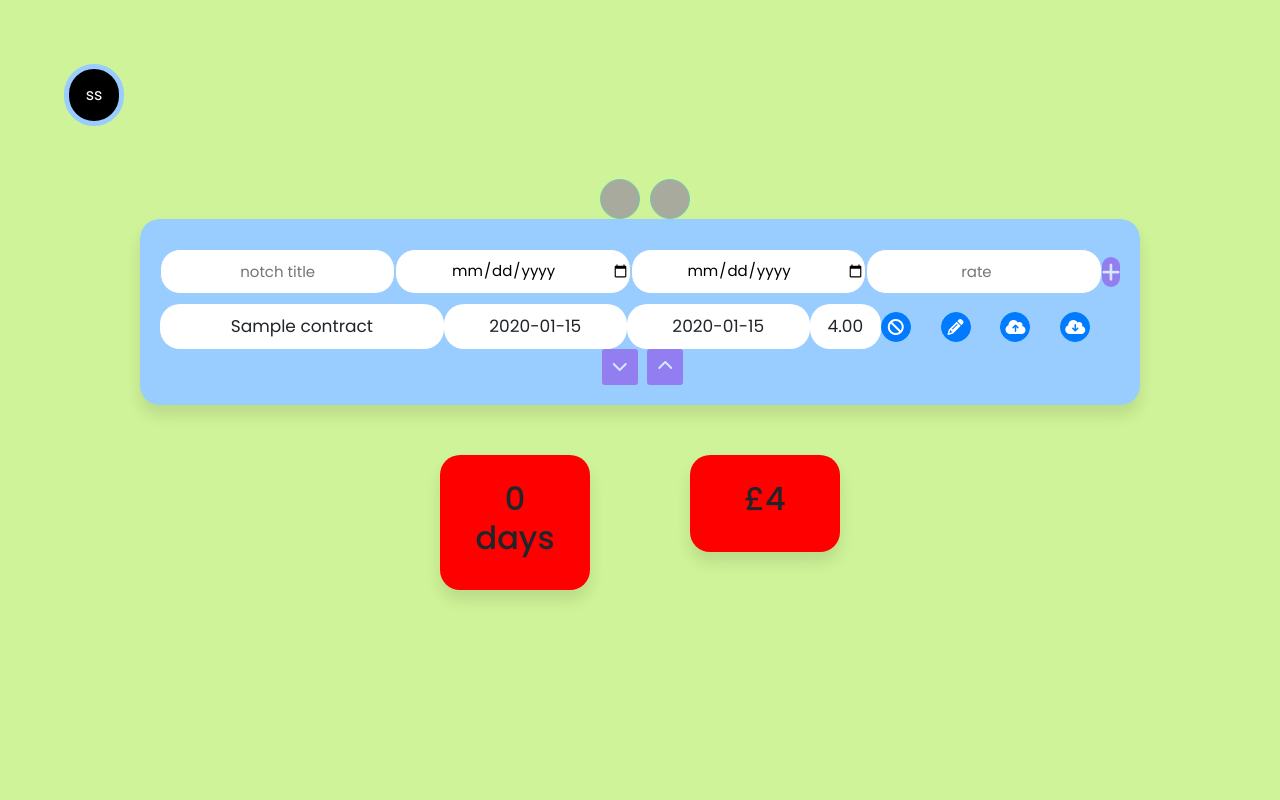
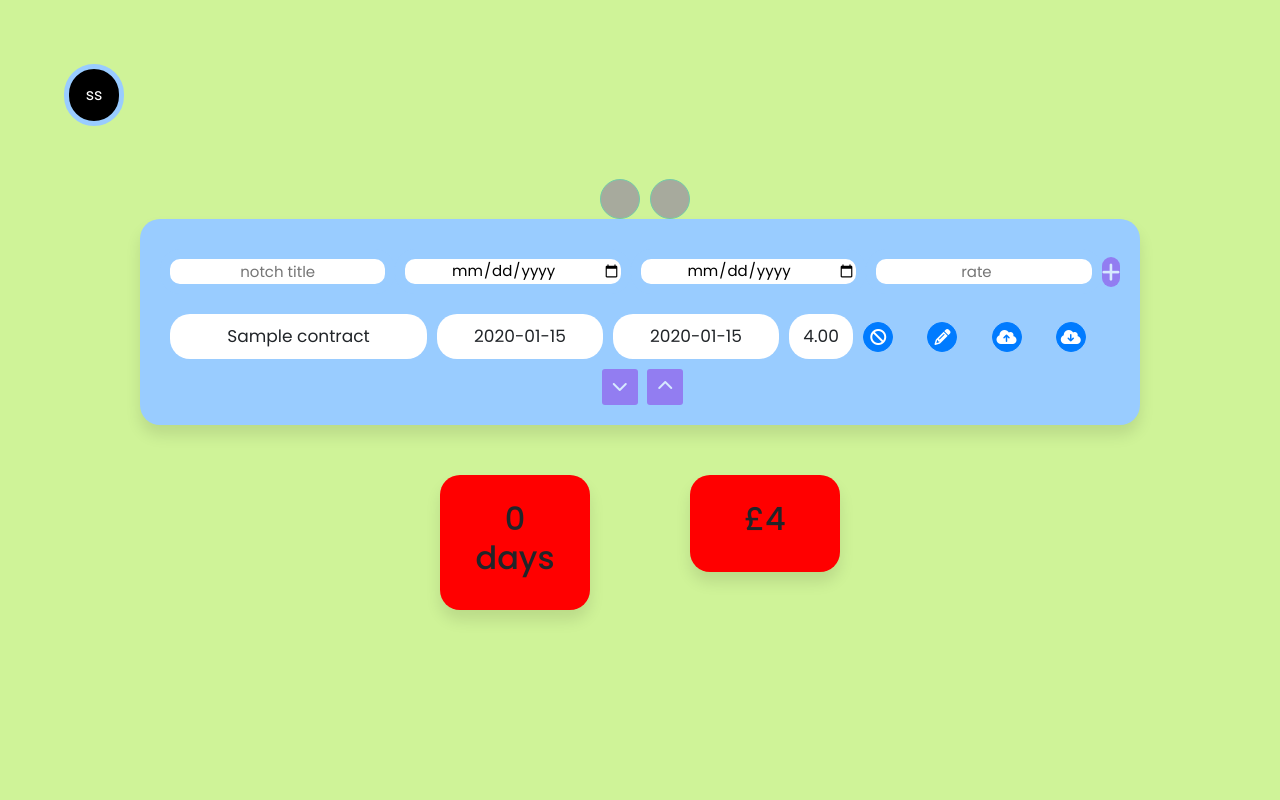
Before and after one commit to EireSmith/notch, a Flask app: page / in a window 1280 px wide. Run offline with Flask 2, Linux system fonts and the light colour scheme; a user stored in the database is signed in; tables that the repository leaves empty hold one stand-in row (values such as "Sample post"); some libraries are stand-ins or nearby versions.

Commit message:
Update style.css
tr and input field border change

```diff
--- a/website/static/css/style.css
+++ b/website/static/css/style.css
@@ -193,7 +193,7 @@ width:100%;
   height: 100%;
   outline: none;
   border-radius: 20px;
-  border: 1px solid #99ccff;
+  border: 10px solid #99ccff;
   font-size: 17px;
   transition: all .5s ease;
   text-align: center;
@@ -233,9 +233,9 @@ align-items: center;
 }
 
 
-table { width: 100%;
+#table { width: 100%;
 border-collapse:separate;
-border-spacing:15px 15px;}
+border-spacing:10px 10px;}
 
 table td:not(.b)
 {height: 45px;
```
